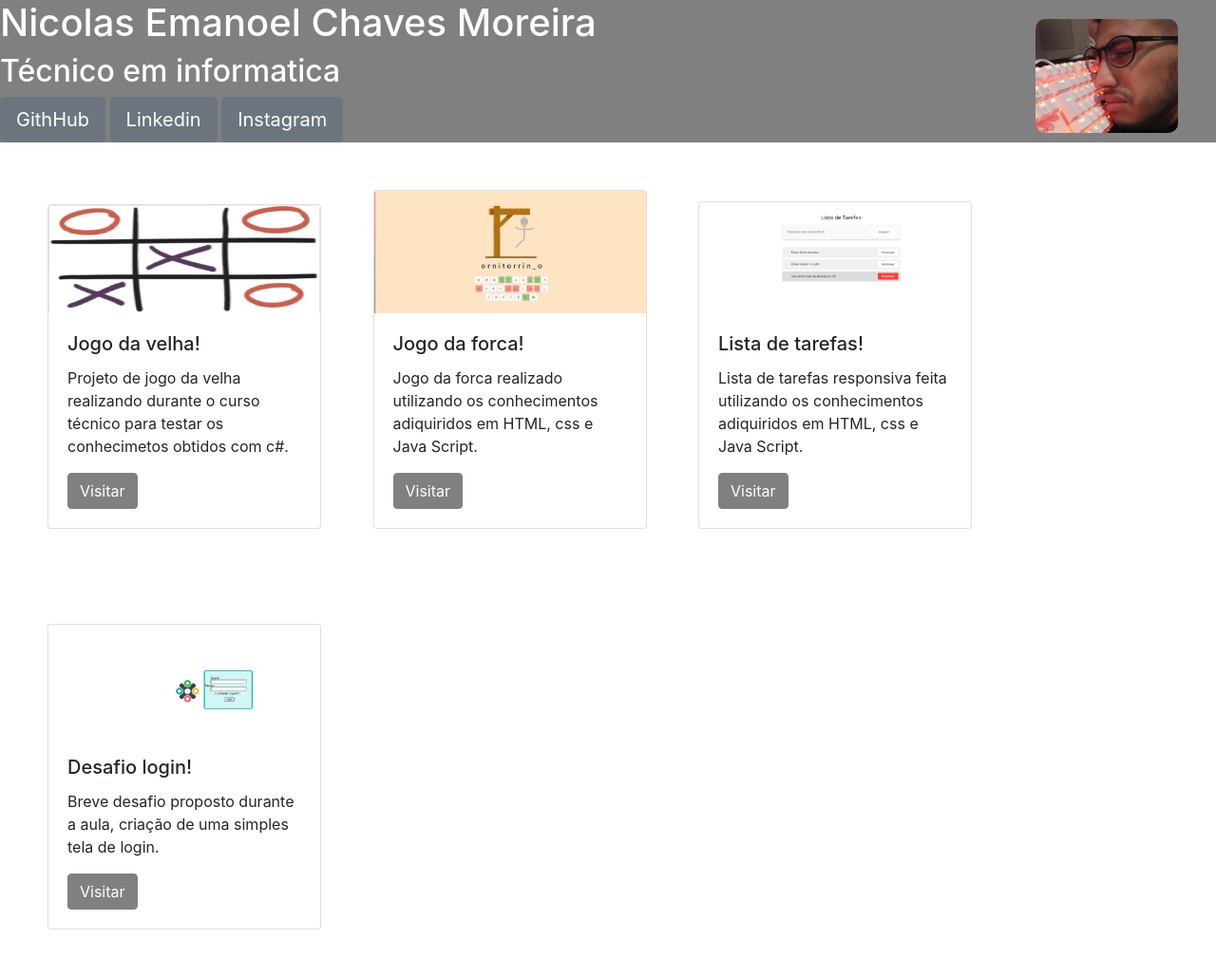
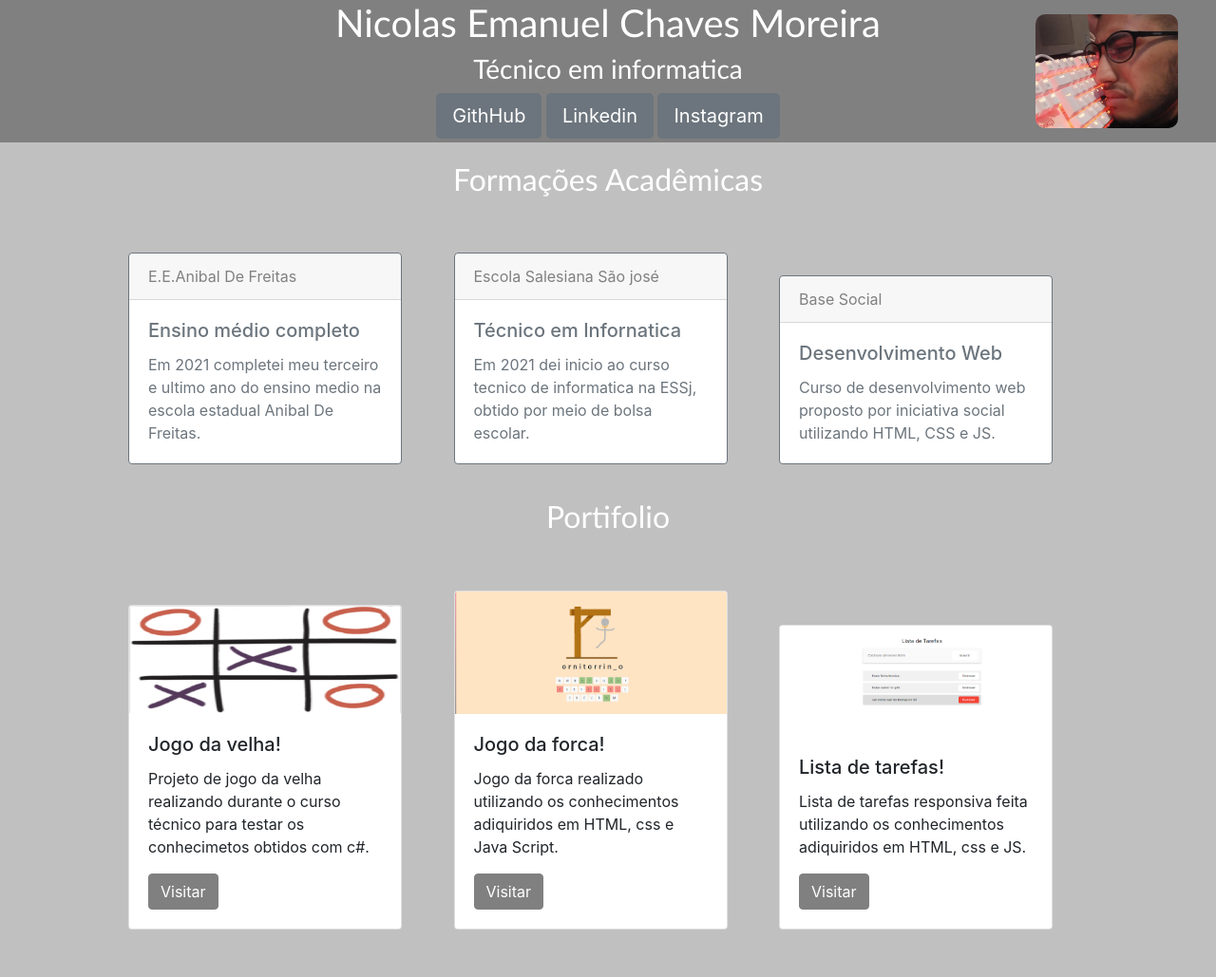
Before and after one commit to NicolasMoreira137/ficha_tecnica, a plain HTML site: page pagina.html in a window 1280 px wide. Shown: the whole page at 95% size. Drawn offline with nearby package versions, Linux system fonts and the light colour scheme.

Commit message:
alinhando e perfumando

```diff
--- a/estilo.css
+++ b/estilo.css
@@ -1,38 +1,61 @@
-.card{
+.card {
     Display: inline-block;
     margin-left: 50px;
     margin-bottom: 50px;
     margin-top: 50px;
-    }
+}
 
-#cabecalho{
-    background-color:gray;
+.card1 {
+    Display: inline-block;
+    margin-left: 50px;
+    margin-bottom: 50px;
+    margin-top: 50px;
+    color: grey;
+}
+
+#cabecalho {
+    background-color: gray;
     height: 150px;
+    text-align: center;
 
 }
 
 
-#textos{
-    color:white;
+#textos {
+    font-family: 'Gill Sans', 'Gill Sans MT', Calibri, 'Trebuchet MS', sans-serif;
+    color: white;
     top: 50px;
     left: 200px;
 }
 
-.btn:hover{
+.btn:hover {
     background-color: white;
     color: grey;
     border-color: grey;
 }
-.btn{
+
+.btn {
     background-color: grey;
     border-color: grey;
 
 }
 
-#eu{
-    position:absolute;
-    top: 20px;
+#eu {
+    position: absolute;
+    top: 15px;
+
     right: 40px;
     width: 150px;
     border-radius: 10px;
 }
+
+#fundo {
+    background-color: silver;
+}
+
+h2 {
+    text-align: center;
+    font-family: 'Gill Sans', 'Gill Sans MT', Calibri, 'Trebuchet MS', sans-serif;
+    color: white;
+    padding-top: 20px;
+}
--- a/pagina.html
+++ b/pagina.html
@@ -1,71 +1,113 @@
 <!DOCTYPE html>
 <html lang="pt-br">
+
 <head>
   <!-- Meta tags Obrigatórias -->
   <meta charset="utf-8">
   <meta name="viewport" content="width=device-width, initial-scale=1, shrink-to-fit=no">
 
   <!-- Bootstrap CSS -->
-    <link rel="stylesheet" href="https://stackpath.bootstrapcdn.com/bootstrap/4.1.3/css/bootstrap.min.css" integrity="sha384-MCw98/SFnGE8fJT3GXwEOngsV7Zt27NXFoaoApmYm81iuXoPkFOJwJ8ERdknLPMO" crossorigin="anonymous">
+  <link rel="stylesheet" href="https://stackpath.bootstrapcdn.com/bootstrap/4.1.3/css/bootstrap.min.css"
+    integrity="sha384-MCw98/SFnGE8fJT3GXwEOngsV7Zt27NXFoaoApmYm81iuXoPkFOJwJ8ERdknLPMO" crossorigin="anonymous">
   <link rel="stylesheet" href="estilo.css">
   <title>Ficha técnica</title>
 </head>
+
 <body>
 
   <div id="cabecalho">
 
-        <h1 id="textos">Nicolas Emanoel Chaves Moreira</h1>
-        <h2 id="textos"> Técnico em informatica</h2>
+    <h1 id="textos"> Nicolas Emanuel Chaves Moreira</h1>
+    <h3 id="textos"> Técnico em informatica</h3>
 
 
-        <div class ="botoes " id="botoes">
-          <a target= "_blank"href="https://github.com/NicolasMoreira137" type="button" class="btn btn-outline-secondary btn-lg active" aria-pressed="true">GithHub</a>
-          <a target="_blank" href="https://www.linkedin.com/in/nicolas-moreira-239bb4196/]" class="btn btn-outline-secondary btn-lg active"aria-pressed="true">Linkedin</a>
-          <a target="_blank" href="https://www.instagram.com/nicolasc137/" class="btn btn-outline-secondary btn-lg active" aria-pressed="true">Instagram</a>
+    <div class="botoes " id="botoes">
+      <a target="_blank" href="https://github.com/NicolasMoreira137" type="button"
+        class="btn btn-outline-secondary btn-lg active" aria-pressed="true">GithHub</a>
+      <a target="_blank" href="https://www.linkedin.com/in/nicolas-moreira-239bb4196/]"
+        class="btn btn-outline-secondary btn-lg active" aria-pressed="true">Linkedin</a>
+      <a target="_blank" href="https://www.instagram.com/nicolasc137/" class="btn btn-outline-secondary btn-lg active"
+        aria-pressed="true">Instagram</a>
     </div>
     <img src="logo.jpg" alt="eu" id="eu">
   </div>
 
 
+  <div id="fundo">
+    <div id="informacoes" class="container">
+      <h2> Formações Acadêmicas</h2>
 
+      <div class="card border-secondary mb-3 card1" style="max-width: 18rem;">
+        <div class="card-header">E.E.Anibal De Freitas</div>
+        <div class="card-body text-secondary">
+          <h5 class="card-title">Ensino médio completo</h5>
+          <p class="card-text"> Em 2021 completei meu terceiro e ultimo ano do ensino medio na escola estadual Anibal De
+            Freitas.</p>
+        </div>
+      </div>
 
+      <div class="card border-secondary mb-3 card1" style="max-width: 18rem;">
+        <div class="card-header"> Escola Salesiana São josé</div>
+        <div class="card-body text-secondary">
+          <h5 class="card-title">Técnico em Infornatica</h5>
+          <p class="card-text"> Em 2021 dei inicio ao curso tecnico de informatica na ESSj, obtido por meio de bolsa
+            escolar.</p>
+        </div>
+      </div>
+      <div class="card border-secondary mb-3 card1" style="max-width: 18rem;">
+        <div class="card-header"> Base Social</div>
+        <div class="card-body text-secondary">
+          <h5 class="card-title">Desenvolvimento Web</h5>
+          <p class="card-text">Curso de desenvolvimento web proposto por iniciativa social utilizando HTML, CSS e JS.
+          </p>
+        </div>
+      </div>
+      <div id="cards">
+        <h2>Portifolio</h2>
         <div class="card" style="width: 18rem;">
           <img class="card-img-top" src="velha.png" alt="Imagem de capa do card">
           <div class="card-body">
             <h5 class="card-title">Jogo da velha!</h5>
-          <p class="card-text">Projeto de jogo da velha realizando durante o curso técnico para testar os conhecimetos obtidos com c#.</p>
-          <a target="_blank" href="https://github.com/NicolasMoreira137/jogo_da_velha" class="btn btn-primary">Visitar</a>
+            <p class="card-text">Projeto de jogo da velha realizando durante o curso técnico para testar os conhecimetos
+              obtidos com c#.</p>
+            <a target="_blank" href="https://github.com/NicolasMoreira137/jogo_da_velha"
+              class="btn btn-primary ">Visitar</a>
           </div>
         </div>
         <div class="card" style="width: 18rem;">
           <img class="card-img-top" src="forca.png" alt="Imagem de capa do card">
           <div class="card-body">
             <h5 class="card-title">Jogo da forca!</h5>
-          <p class="card-text">Jogo da forca realizado utilizando os conhecimentos adiquiridos em HTML, css e Java Script.</p>
-          <a target="_blank" href="https://github.com/NicolasMoreira137/projeto-jogo-da-forca" class="btn btn-primary">Visitar</a>
+            <p class="card-text">Jogo da forca realizado utilizando os conhecimentos adiquiridos em HTML, css e Java
+              Script. </p>
+            <a target="_blank" href="https://github.com/NicolasMoreira137/projeto-jogo-da-forca"
+              class="btn btn-primary">Visitar</a>
           </div>
         </div>
         <div class="card" style="width: 18rem;">
           <img class="card-img-top" src="tarefas.png" alt="Imagem de capa do card">
           <div class="card-body">
             <h5 class="card-title">Lista de tarefas!</h5>
-          <p class="card-text">Lista de tarefas responsiva feita utilizando os conhecimentos adiquiridos em HTML, css e Java Script.</p>
-          <a target="_blank" href="https://github.com/NicolasMoreira137/lista_de_tarefas" class="btn btn-primary">Visitar</a>
+            <p class="card-text">Lista de tarefas responsiva feita utilizando os conhecimentos adiquiridos em HTML, css
+              e JS.</p>
+            <a target="_blank" href="https://github.com/NicolasMoreira137/lista_de_tarefas"
+              class="btn btn-primary">Visitar</a>
           </div>
         </div>
-      <div class="card" style="width: 18rem;">
-        <img class="card-img-top" src="login.png" alt="Imagem de capa do card">
-        <div class="card-body">
-          <h5 class="card-title">Desafio login!</h5>
-          <p class="card-text">Breve desafio proposto durante a aula, criação de uma simples tela de login.</p>
-          <a target="_blank" href="#" class="btn btn-primary">Visitar</a>
-        </div>
+
       </div>
 
       <!-- JavaScript (Opcional) -->
       <!-- jQuery primeiro, depois Popper.js, depois Bootstrap JS -->
-    <script src="https://code.jquery.com/jquery-3.3.1.slim.min.js" integrity="sha384-q8i/X+965DzO0rT7abK41JStQIAqVgRVzpbzo5smXKp4YfRvH+8abtTE1Pi6jizo" crossorigin="anonymous"></script>
-    <script src="https://cdnjs.cloudflare.com/ajax/libs/popper.js/1.14.3/umd/popper.min.js" integrity="sha384-ZMP7rVo3mIykV+2+9J3UJ46jBk0WLaUAdn689aCwoqbBJiSnjAK/l8WvCWPIPm49" crossorigin="anonymous"></script>
-    <script src="https://stackpath.bootstrapcdn.com/bootstrap/4.1.3/js/bootstrap.min.js" integrity="sha384-ChfqqxuZUCnJSK3+MXmPNIyE6ZbWh2IMqE241rYiqJxyMiZ6OW/JmZQ5stwEULTy" crossorigin="anonymous"></script>
+      <script src="https://code.jquery.com/jquery-3.3.1.slim.min.js"
+        integrity="sha384-q8i/X+965DzO0rT7abK41JStQIAqVgRVzpbzo5smXKp4YfRvH+8abtTE1Pi6jizo"
+        crossorigin="anonymous"></script>
+      <script src="https://cdnjs.cloudflare.com/ajax/libs/popper.js/1.14.3/umd/popper.min.js"
+        integrity="sha384-ZMP7rVo3mIykV+2+9J3UJ46jBk0WLaUAdn689aCwoqbBJiSnjAK/l8WvCWPIPm49"
+        crossorigin="anonymous"></script>
+      <script src="https://stackpath.bootstrapcdn.com/bootstrap/4.1.3/js/bootstrap.min.js"
+        integrity="sha384-ChfqqxuZUCnJSK3+MXmPNIyE6ZbWh2IMqE241rYiqJxyMiZ6OW/JmZQ5stwEULTy"
+        crossorigin="anonymous"></script>
 </body>
+
 </html>
```
Lines whose indentation alone changed are shown as unchanged.
